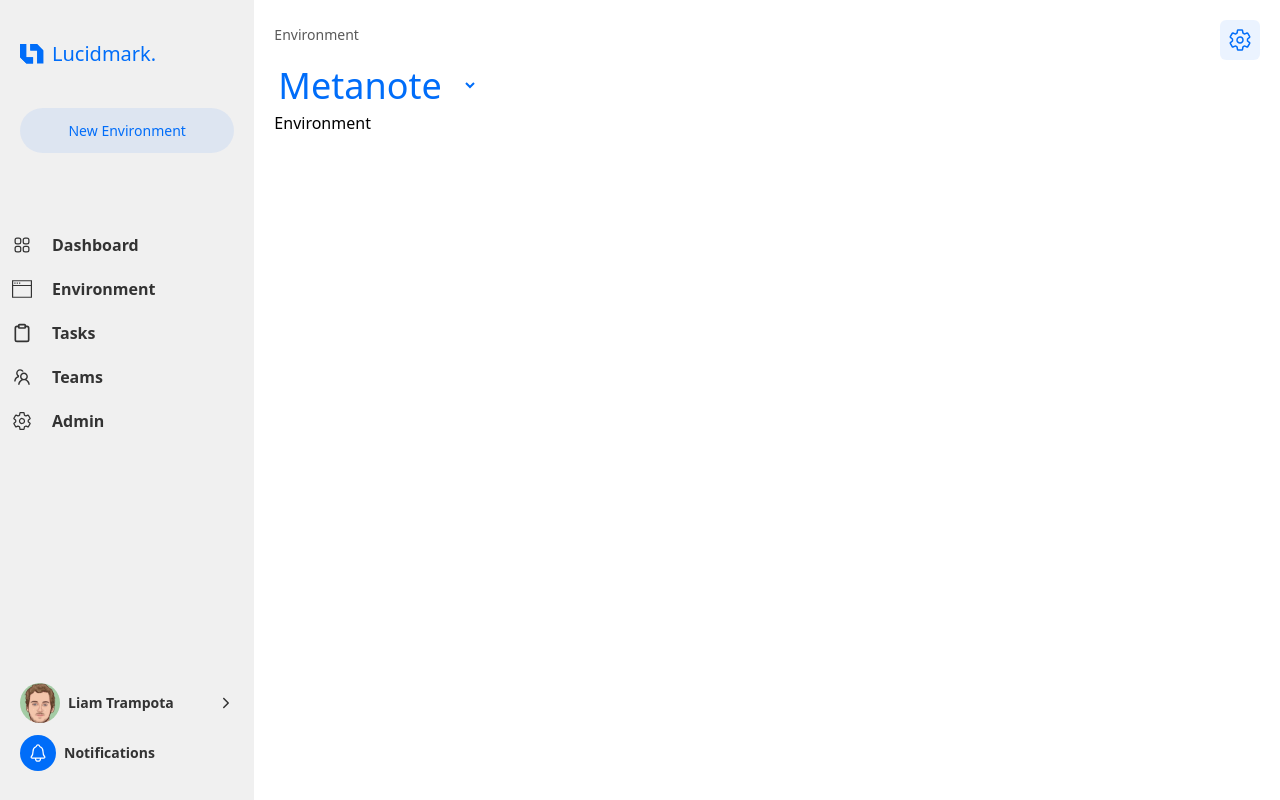
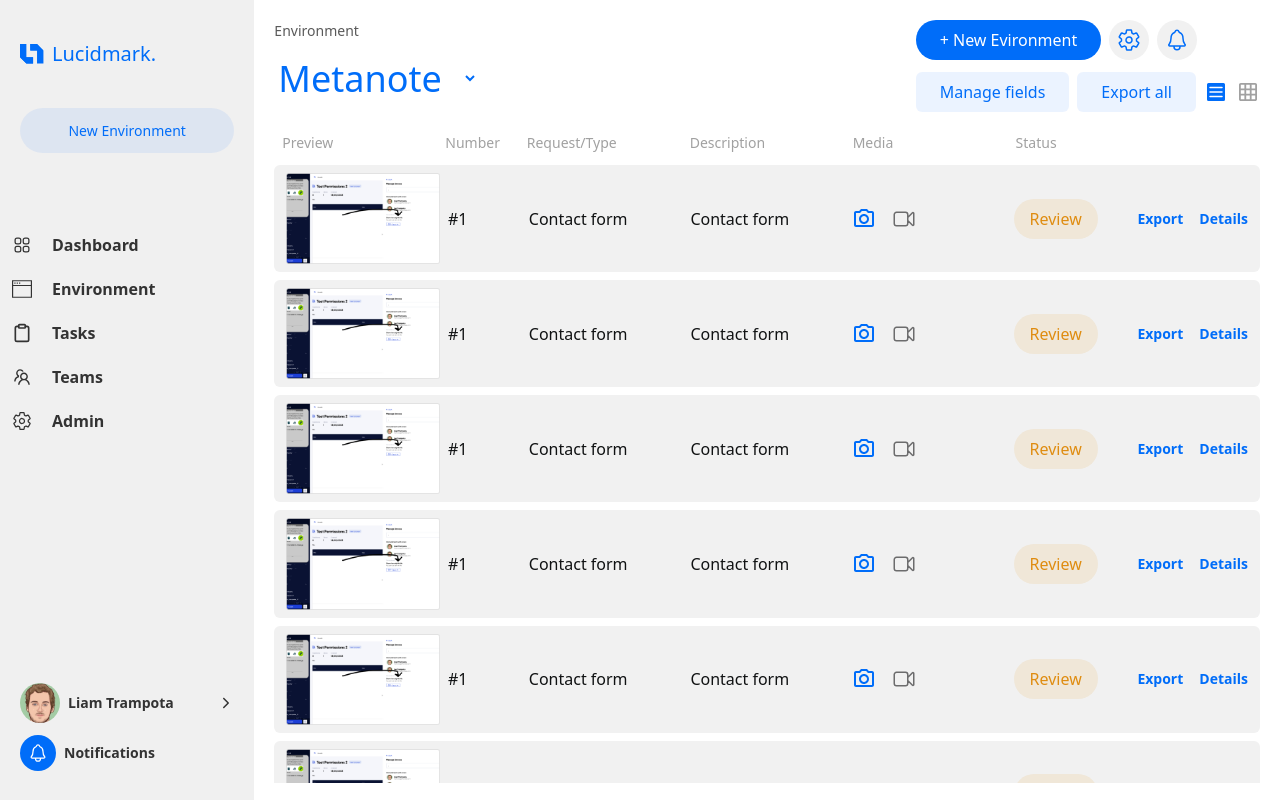
Before and after one commit to promahbubul/luchi-mark, a React (Vite) app: page /environment in a window 1280 px wide. Built offline with nearby package versions, Linux system fonts and the light colour scheme.

Commit message:
List View Create

```diff
--- a/package.json
+++ b/package.json
@@ -10,6 +10,7 @@
     "preview": "vite preview"
   },
   "dependencies": {
+    "@headlessui/react": "^1.7.18",
     "localforage": "^1.10.0",
     "match-sorter": "^6.3.1",
     "react": "^18.2.0",
--- a/src/Layout/Layout.jsx
+++ b/src/Layout/Layout.jsx
@@ -1,7 +1,6 @@
 import React from "react";
 import Sidebar from "../components/Layout/Sidebar";
 import { Outlet } from "react-router-dom";
-import MainHeader from "../components/MainHeader/MainHeader";
 
 const Layout = () => {
   return (
@@ -10,9 +9,6 @@
       <Sidebar />
       {/* Content */}
       <section className="w-full pt-5 px-5 pb-2 h-[calc(100vh-44px)] box-border">
-        <div className="">
-          <MainHeader />
-        </div>
         <Outlet />
       </section>
     </div>
--- a/src/components/ui/MainTitle.jsx
+++ b/src/components/ui/MainTitle.jsx
@@ -2,7 +2,7 @@
 
 const MainTitle = ({ children }) => {
   return (
-    <h2 className="text-2xl font-medium text-black-1 leading-normal my-5">
+    <h2 className="text-2xl font-medium text-black-1 leading-normal ">
       {children}
     </h2>
   );
--- a/src/pages/Admin/Admin.jsx
+++ b/src/pages/Admin/Admin.jsx
@@ -10,10 +10,10 @@
 const Admin = () => {
   return (
     <div className="">
-
-      <div className="">
+      <MainHeader />
+      <div className="mt-5">
         <MainTitle>Admin</MainTitle>
-        <div className="flex flex-row gap-10">
+        <div className="flex mt-5 flex-row gap-10">
           {/* left */}
           <div className="w-full">
             <PersonalInformation />
--- a/src/pages/Emvironment/Environment.jsx
+++ b/src/pages/Emvironment/Environment.jsx
@@ -1,9 +1,15 @@
-import React from 'react'
+import React, { useState } from "react";
+import Listview from "./Listview";
+import Heading from "./Heading";
 
 const Environment = () => {
+  const [environments, setEnvironments] = useState([1, 2, 3, 4, 5, 6, 7, 8]);
   return (
-    <div>Environment</div>
-  )
-}
+    <div>
+      <Heading />
+      <Listview environments={environments} />
+    </div>
+  );
+};
 
-export default Environment
+export default Environment;
--- /dev/null
+++ b/src/pages/Emvironment/Heading.jsx
@@ -0,0 +1,78 @@
+import React, { useState } from "react";
+import PageTitle from "../../components/ui/PageTitle";
+import {
+  IoNotificationsOutline,
+  IoSettingsOutline,
+  IoMdGrid,
+  PiListFill,
+} from "../../assets/Icons/Icons";
+import RoundedButton from "../../components/ui/Button/RoundedButton";
+import Button from "../../components/ui/Button/Button";
+
+const Heading = () => {
+  const [layoutView, setLayoutView] = useState("list");
+
+  const handleLayoutView = (view) => {
+    if (view === "grid") {
+      setLayoutView("grid");
+    } else {
+      setLayoutView("list");
+    }
+  };
+
+  return (
+    <div className="flex flex-row justify-between">
+      <div className="flex flex-col ">
+        <PageTitle>Environment</PageTitle>
+        <select
+          name=""
+          className="text-4xl pr-5 outline-none text-primary font-medium leading-normal bg-transparent"
+          id=""
+        >
+          <option value="" className="">
+            Metanote
+          </option>
+        </select>
+      </div>
+      <div className="">
+        {/* right top */}
+        <div className="flex flex-row gap-2">
+          <RoundedButton className={"bg-primary h-max  text-white"}>
+            + New Evironment
+          </RoundedButton>
+          <div className="text-primary h-max  bg-gray-bg-3 p-2 rounded-full cursor-pointer">
+            <IoSettingsOutline className=" text-2xl" />
+          </div>
+          <div className="text-primary h-max  bg-gray-bg-3 p-2 rounded-full cursor-pointer">
+            <IoNotificationsOutline className=" text-2xl" />
+          </div>
+        </div>
+        {/* right bottom */}
+        <div className="mt-3 flex flex-row gap-2 items-center">
+          <Button className={"bg-primary-soft-2 text-primary"}>
+            Manage fields
+          </Button>
+          <Button className={"bg-primary-soft-2 text-primary"}>
+            Export all
+          </Button>
+          <button onClick={() => handleLayoutView("list")} className="">
+            <PiListFill
+              className={`text-2xl ${
+                layoutView === "list" ? " text-primary" : " text-gray-text-5"
+              }  `}
+            />
+          </button>
+          <button onClick={() => handleLayoutView("grid")} className="">
+            <IoMdGrid
+              className={`text-2xl ${
+                layoutView === "grid" ? " text-primary" : " text-gray-text-5"
+              }`}
+            />
+          </button>
+        </div>
+      </div>
+    </div>
+  );
+};
+
+export default Heading;
--- /dev/null
+++ b/src/pages/Emvironment/ListCard.jsx
@@ -0,0 +1,40 @@
+import React from "react";
+import { taskCardImage } from "../../assets/images/Images";
+import {
+  MdOutlinePhotoCamera,
+  HiOutlineVideoCamera,
+} from "../../assets/Icons/Icons.jsx";
+
+const ListCard = () => {
+  return (
+    <div className="col-span-12 grid grid-cols-12 w-full bg-gray-bg-3 py-2 px-3 rounded-md gap-2 items-center">
+      <img src={taskCardImage} className="col-span-2 " />
+      <p className="col-span-1  text-black-1 font-medium text-base">#1</p>
+      <h5 className="col-span-2  text-black-1 font-medium text-base">
+        Contact form
+      </h5>
+      <h5 className="col-span-2 text-black-1 font-medium text-base">
+        Contact form
+      </h5>
+      <div className="col-span-2 flex flex-row gap-4  text-black-1 font-medium text-base">
+        <button className="">
+          <MdOutlinePhotoCamera className="text-2xl cursor-pointer text-primary" />
+        </button>
+        <button className="">
+          <HiOutlineVideoCamera className="text-2xl  text-gray-text-6" />
+        </button>
+      </div>
+      <div className="col-span-3 flex flex-row justify-between text-black-1 font-medium text-base">
+        <span className="py-2 px-4 rounded-full bg-[#F0E7D8] text-[#DF8C10]">
+          Review
+        </span>
+        <div className="flex flex-row gap-4">
+          <button className="font-bold text-sm  text-primary">Export</button>
+          <button className="font-bold text-sm  text-primary">Details</button>
+        </div>
+      </div>
+    </div>
+  );
+};
+
+export default ListCard;
--- /dev/null
+++ b/src/pages/Emvironment/Listview.jsx
@@ -0,0 +1,38 @@
+import React from "react";
+import ListCard from "./ListCard";
+
+const Listview = ({ environments }) => {
+  return (
+    <div className="grid grid-cols-12 mt-5">
+      {/* List Heading */}
+      <div className="col-span-12 mb-3 gap-2 px-2 grid grid-cols-12 w-full ">
+        <h5 className="text-gray-text-5 text-sm font-medium leading-normal col-span-2 ">
+          Preview
+        </h5>
+        <h5 className="text-gray-text-5 text-sm font-medium leading-normal col-span-1 ">
+          Number
+        </h5>
+        <h5 className="text-gray-text-5 text-sm font-medium leading-normal col-span-2 ">
+          Request/Type
+        </h5>
+        <h5 className="text-gray-text-5 text-sm font-medium leading-normal col-span-2 ">
+          Description
+        </h5>
+        <h5 className="text-gray-text-5 text-sm font-medium leading-normal col-span-2 ">
+          Media
+        </h5>
+        <h5 className="text-gray-text-5 text-sm font-medium leading-normal col-span-3 ">
+          Status
+        </h5>
+      </div>
+      {/* List */}
+      <div className="col-span-12 grid h-[calc(100vh-181.71px)]  overflow-y-auto scrollbar-hide gap-2 grid-cols-12 w-full">
+        {environments.map((environment, index) => (
+          <ListCard key={index} />
+        ))}
+      </div>
+    </div>
+  );
+};
+
+export default Listview;
--- a/src/pages/Tasks/Tasks.jsx
+++ b/src/pages/Tasks/Tasks.jsx
@@ -1,6 +1,7 @@
 import React, { useState } from "react";
 import { CgSearch } from "../../assets/Icons/Icons";
 import TaskCard from "./TaskCard";
+import MainHeader from "../../components/MainHeader/MainHeader";
 
 const Tasks = () => {
   const [todos, setTodos] = useState([1, 2]);
@@ -9,6 +10,7 @@
   const [dones, setdones] = useState([1]);
   return (
     <div>
+      <MainHeader />
       <div className="relative mt-4">
         <input
           type="text"
--- a/src/pages/Teams/Teams.jsx
+++ b/src/pages/Teams/Teams.jsx
@@ -3,11 +3,14 @@
 import MemberCard from "./MemberCard";
 import PendingCard from "./PendingCard";
 import MainTitle from "../../components/ui/MainTitle";
+import MainHeader from "../../components/MainHeader/MainHeader";
 
 const Teams = () => {
   const [users, setUsers] = useState([1, 2, 3, 4, 5]);
   const [pendingUser, setPendingUser] = useState([1, 2]);
   return (
+    <div className="">
+      <MainHeader />
       <div className="mt-4 h-[calc(100vh-132.711px)] scrollbar-hide overflow-y-auto">
         {/* Users */}
         <div className="grid grid-cols-12 pb-5 border-b border-gray-input-border ">
@@ -43,6 +46,7 @@
           </div>
         </div>
       </div>
+    </div>
   );
 };
 
--- a/tailwind.config.js
+++ b/tailwind.config.js
@@ -19,6 +19,8 @@
         "gray-text-2": "#5A5A5A",
         "gray-text-3": "#898989",
         "gray-text-4":"#C0C0C0",
+        "gray-text-5":"#A1A1A1",
+        "gray-text-6": "#6C6C6D",
         "gray-input-border": "#1012131F",
         "black-1": "#101213",
         error: "#E85656"
```
Also changed, not shown: src/assets/Icons/Icons.jsx (+8 -3 lines), 1 other file (tests, documents, lock files or other folders). Lines whose indentation alone changed are shown as unchanged.
